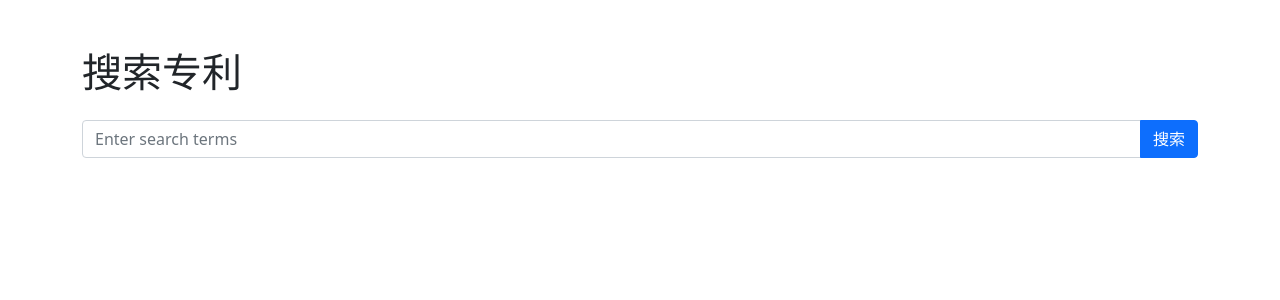
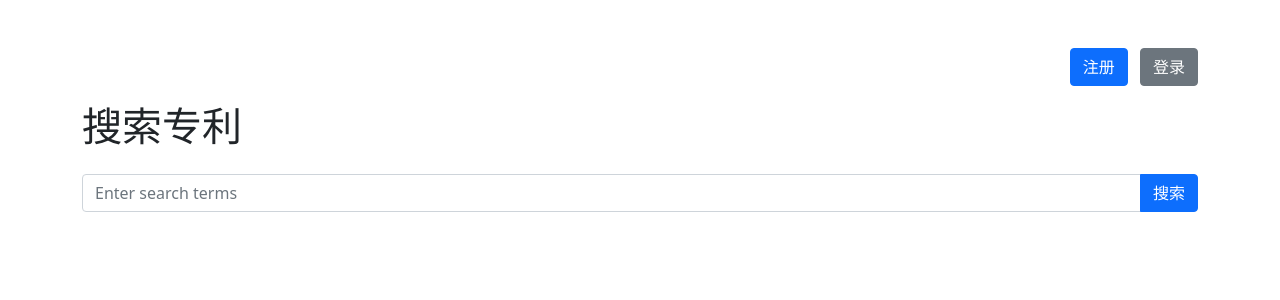
Before and after one commit to KAILAI-Y/PatentInsight, a Django app: page / in a window 1280 px wide. Shown: the top 300 px of the page. Run offline with Django 5.2, Linux system fonts and the light colour scheme.

Commit message:
add register & login

```diff
--- a/mywebapi/mywebapi/settings.py
+++ b/mywebapi/mywebapi/settings.py
@@ -13,6 +13,12 @@ https://docs.djangoproject.com/en/dev/ref/settings/
 import os
 from pathlib import Path
 from dotenv import load_dotenv
+from django.contrib.messages import constants as messages
+
+MESSAGE_TAGS = {
+    messages.ERROR: "alert-danger",
+    messages.SUCCESS: "alert-success",
+}
 
 load_dotenv()
 
--- a/mywebapi/patent_api/templates/index.html
+++ b/mywebapi/patent_api/templates/index.html
@@ -1,4 +1,5 @@
 <!DOCTYPE html>
+{% load static %}
 <html>
   <head>
     <title>Search Patents</title>
@@ -6,10 +7,58 @@
       href="https://cdn.jsdelivr.net/npm/bootstrap@5.1.3/dist/css/bootstrap.min.css"
       rel="stylesheet"
     />
+    <link href="{% static 'CSS/index.css' %}" rel="stylesheet" />
+    <style>
+      .modal-body form ul {
+        display: none;
+      }
+      .helptext {
+        display: none;
+      }
+    </style>
   </head>
 
   <body>
     <div class="container mt-5">
+      <!-- 注册和登录按钮 -->
+      <div class="d-flex justify-content-end">
+        <div class="register-login mb-3">
+          {% if user.is_authenticated %}
+          <span class="me-2">你好，{{ user.username }}！</span>
+          <form
+            action="{% url 'logout' %}"
+            method="post"
+            style="display: inline"
+          >
+            {% csrf_token %}
+            <button type="submit" class="btn btn-secondary">登出</button>
+          </form>
+          {% else %}
+          <!-- 如果用户未登录，显示注册和登录按钮 -->
+          <button
+            type="button"
+            class="btn btn-primary me-2"
+            data-bs-toggle="modal"
+            data-bs-target="#registerModal"
+          >
+            注册
+          </button>
+          <button
+            type="button"
+            class="btn btn-secondary"
+            data-bs-toggle="modal"
+            data-bs-target="#loginModal"
+          >
+            登录
+          </button>
+          {% endif %}
+        </div>
+      </div>
+
+      {% if messages %} {% for message in messages %}
+      <div class="alert {{ message.tags }}">{{ message }}</div>
+      {% endfor %} {% endif %}
+
       <h1 class="mb-4">搜索专利</h1>
       <form method="get" action="{% url 'patent_list' %}" class="form-inline">
         <div class="input-group mb-3">
@@ -24,6 +73,76 @@
           </button>
         </div>
       </form>
+
+      <!-- Register -->
+      <div
+        class="modal fade"
+        id="registerModal"
+        tabindex="-1"
+        aria-labelledby="registerModalLabel"
+        aria-hidden="true"
+      >
+        <div class="modal-dialog">
+          <div class="modal-content">
+            <div class="modal-header">
+              <h5 class="modal-title" id="registerModalLabel">注册新用户</h5>
+              <button
+                type="button"
+                class="btn-close"
+                data-bs-dismiss="modal"
+                aria-label="Close"
+              ></button>
+            </div>
+            <div class="modal-body">
+              <form method="post" action="{% url 'index' %}">
+                {% csrf_token %} {{ register_form.as_p }}
+                <button
+                  type="submit"
+                  name="register_form"
+                  class="btn btn-primary mt-3"
+                >
+                  注册
+                </button>
+              </form>
+            </div>
+          </div>
+        </div>
+      </div>
+
+      <!-- Login -->
+      <div
+        class="modal fade"
+        id="loginModal"
+        tabindex="-1"
+        aria-labelledby="loginModalLabel"
+        aria-hidden="true"
+      >
+        <div class="modal-dialog">
+          <div class="modal-content">
+            <div class="modal-header">
+              <h5 class="modal-title" id="loginModalLabel">用户登录</h5>
+              <button
+                type="button"
+                class="btn-close"
+                data-bs-dismiss="modal"
+                aria-label="Close"
+              ></button>
+            </div>
+            <div class="modal-body">
+              <form method="post" action="{% url 'index' %}">
+                {% csrf_token %} {{ login_form.as_p }}
+                <button
+                  type="submit"
+                  name="login_form"
+                  class="btn btn-primary mt-3"
+                >
+                  登录
+                </button>
+              </form>
+            </div>
+          </div>
+        </div>
+      </div>
     </div>
 
     <script>
--- a/mywebapi/patent_api/urls.py
+++ b/mywebapi/patent_api/urls.py
@@ -16,8 +16,10 @@ Including another URLconf
 """
 from django.contrib import admin
 from django.urls import path, include
+from django.contrib.auth.views import LogoutView
 
 from .views import (
+    index_views,
     search_list_views,
     keyword_networkx_views,
     generate_pdf_views,
@@ -25,7 +27,8 @@ from .views import (
 )
 
 urlpatterns = [
-    path("", search_list_views.index, name="search"),
+    path("", index_views.index, name="index"),
+    path("logout/", index_views.logout_view, name="logout"),
     path("result/", search_list_views.patent_list, name="patent_list"),
     path("download_csv/", search_list_views.download_csv, name="download_csv"),
     path(
--- a/mywebapi/patent_api/views/__init__.py
+++ b/mywebapi/patent_api/views/__init__.py
@@ -2,3 +2,4 @@ from .search_list_views import *
 from .graph_views import *
 from .keyword_networkx_views import *
 from .generate_pdf_views import *
+from .index_views import *
--- /dev/null
+++ b/mywebapi/patent_api/views/index_views.py
@@ -0,0 +1,46 @@
+from django.contrib.auth.forms import UserCreationForm, AuthenticationForm
+from django.contrib.auth import login, authenticate
+from django.contrib.auth import logout
+from django.shortcuts import render, redirect
+from django.contrib import messages
+
+
+def index(request):
+    # 初始化表单
+    register_form = UserCreationForm()
+    login_form = AuthenticationForm()
+
+    if request.method == "POST":
+        print("收到 POST 请求")
+        if "register_form" in request.POST:
+            print("正在处理注册表单")
+            register_form = UserCreationForm(request.POST)
+            if register_form.is_valid():
+                user = register_form.save()
+                print("用户注册成功：", user.username)
+                login(request, user)  # 注册成功后自动登录用户
+                messages.success(request, "注册成功！已为您自动登录。")
+                return redirect("index")  # 重定向回首页
+            else:
+                print("注册表单无效")
+        elif "login_form" in request.POST:  # 检查登录表单是否被提交
+            login_form = AuthenticationForm(data=request.POST)
+            if login_form.is_valid():
+                username = request.POST["username"]
+                password = request.POST["password"]
+                user = authenticate(request, username=username, password=password)
+                if user is not None:
+                    login(request, user)
+                    messages.success(request, "登录成功！")
+                    return redirect("index")  # 登录成功后重定向回首页
+
+    return render(
+        request,
+        "index.html",
+        {"register_form": register_form, "login_form": login_form},
+    )
+
+
+def logout_view(request):
+    logout(request)
+    return redirect("index")
--- a/mywebapi/patent_api/views/search_list_views.py
+++ b/mywebapi/patent_api/views/search_list_views.py
@@ -4,10 +4,6 @@ from django.shortcuts import render
 import csv
 
 from ..models import Patent
-
-
-def index(request):
-    return render(request, "index.html")
 
 
 def search(query):
```
Also changed, not shown: mywebapi/patent_api/forms.py (added, +37 -0 lines), mywebapi/patent_api/static/CSS/index.css (added), 1 other file.
